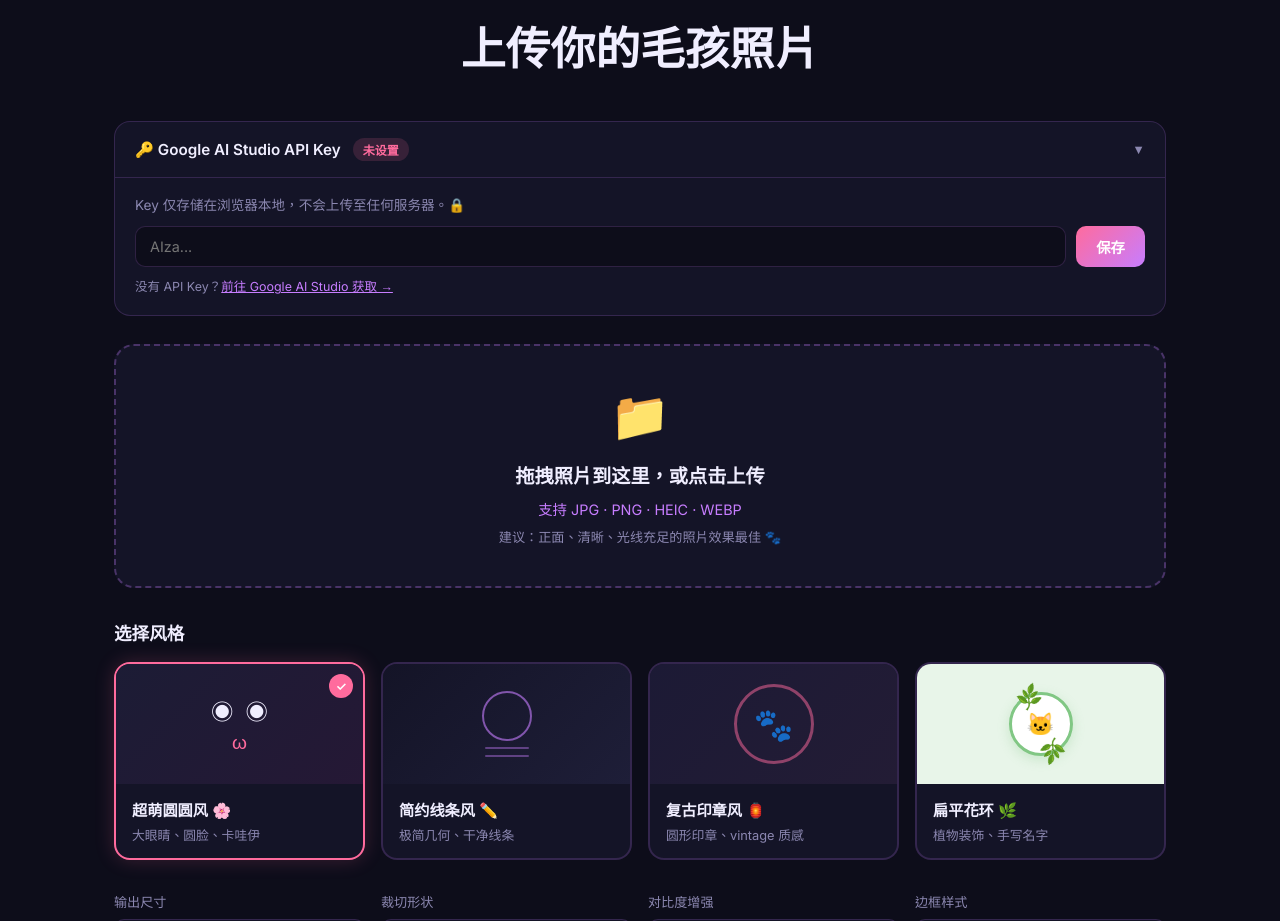
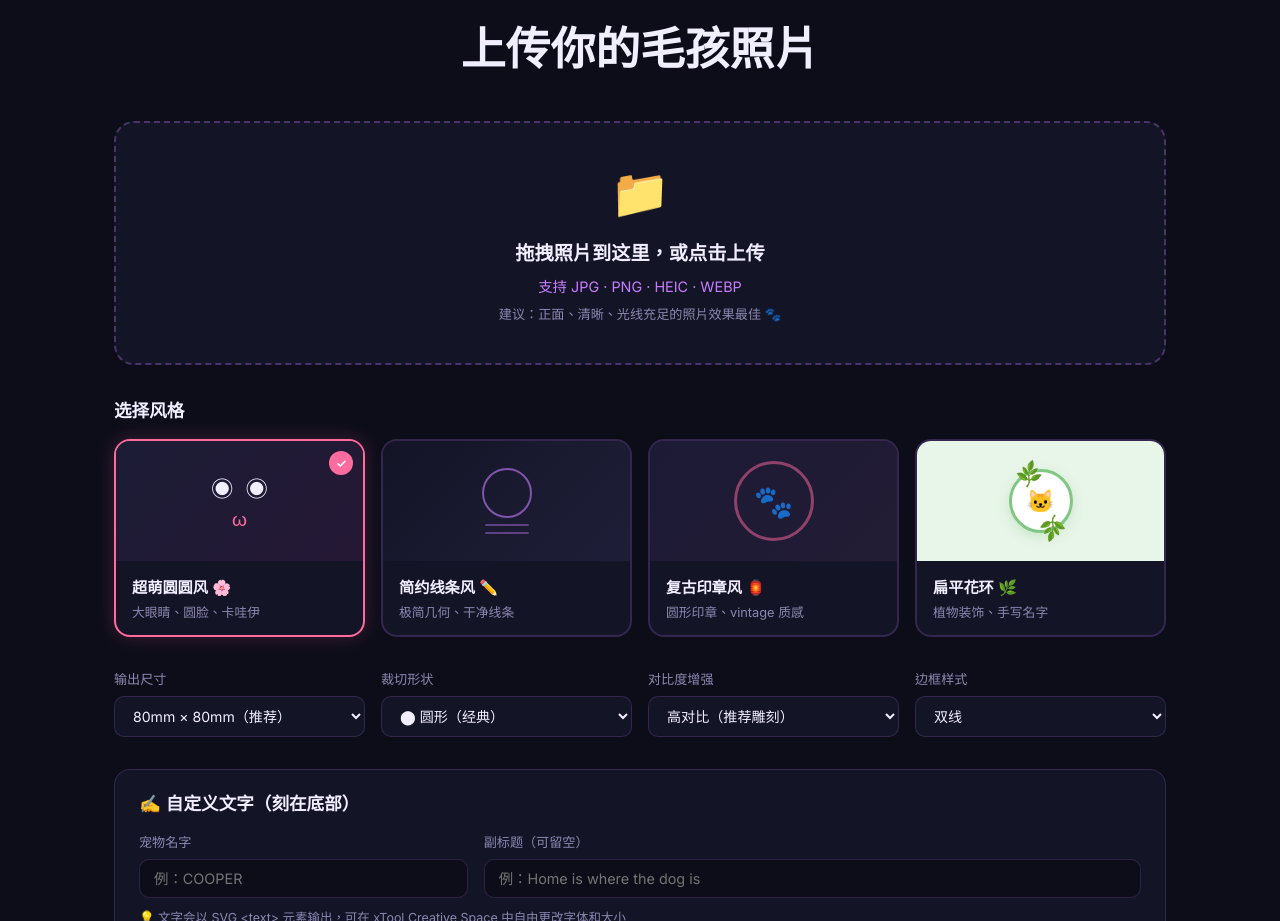
Before and after one commit to bunnyle/pawtrace, a plain HTML site: page index.html in a window 1280 px wide. Shown: the part 1490-2411 px from the top of the page. Drawn offline with nearby package versions, Linux system fonts and the light colour scheme.

Commit message:
feat: Remove API key config from home page, rely on admin setup setup

```diff
--- a/app.js
+++ b/app.js
@@ -38,40 +38,9 @@ window.addEventListener('DOMContentLoaded', () => {
         const session = JSON.parse(sessionStr);
         addNavUserChip(session.username);
     }
-
-    const saved = localStorage.getItem('pawtrace_apikey');
-    if (saved) {
-        document.getElementById('apiKeyInput').value = saved;
-        updateApiStatus(true);
-    }
 });
 
-// ── API Key ────────────────────────────────────
-function toggleApiPanel() {
-    apiKeyPanelOpen = !apiKeyPanelOpen;
-    const body = document.getElementById('apiBody');
-    const toggle = document.getElementById('apiToggle');
-    body.style.display = apiKeyPanelOpen ? 'block' : 'none';
-    toggle.classList.toggle('open', apiKeyPanelOpen);
-}
-
-function saveApiKey() {
-    const key = document.getElementById('apiKeyInput').value.trim();
-    if (key.length < 20) {
-        showError('请输入有效的 Google AI Studio API Key');
-        return;
-    }
-    localStorage.setItem('pawtrace_apikey', key);
-    updateApiStatus(true);
-    // Close panel after saving
-    if (apiKeyPanelOpen) toggleApiPanel();
-}
-
-function updateApiStatus(isSet) {
-    const el = document.getElementById('apiStatus');
-    el.textContent = isSet ? '✓ 已设置' : '未设置';
-    el.className = isSet ? 'api-status set' : 'api-status';
-}
+// ── UI Helpers ─────────────────────────────────
 
 function getApiKey() {
     return localStorage.getItem('pawtrace_apikey') || '';
--- a/index.html
+++ b/index.html
@@ -109,25 +109,6 @@
             <div class="section-label">开始创作</div>
             <h2 class="section-title">上传你的毛孩照片</h2>
 
-            <!-- API KEY -->
-            <div class="api-setup" id="apiSetup">
-                <div class="api-header" onclick="toggleApiPanel()">
-                    <div class="api-title-row">
-                        <span>🔑 Google AI Studio API Key</span>
-                        <span class="api-status" id="apiStatus">未设置</span>
-                    </div>
-                    <span class="api-toggle" id="apiToggle">▼</span>
-                </div>
-                <div class="api-body" id="apiBody">
-                    <p class="api-hint">Key 仅存储在浏览器本地，不会上传至任何服务器。🔒</p>
-                    <div class="api-input-row">
-                        <input type="password" id="apiKeyInput" placeholder="AIza..." class="api-input" />
-                        <button class="btn-save" onclick="saveApiKey()">保存</button>
-                    </div>
-                    <p class="api-hint-sm">没有 API Key？<a href="https://aistudio.google.com/app/apikey"
-                            target="_blank">前往 Google AI Studio 获取 →</a></p>
-                </div>
-            </div>
 
             <!-- UPLOAD -->
             <div class="upload-zone" id="uploadZone" ondragover="handleDragOver(event)"
```
